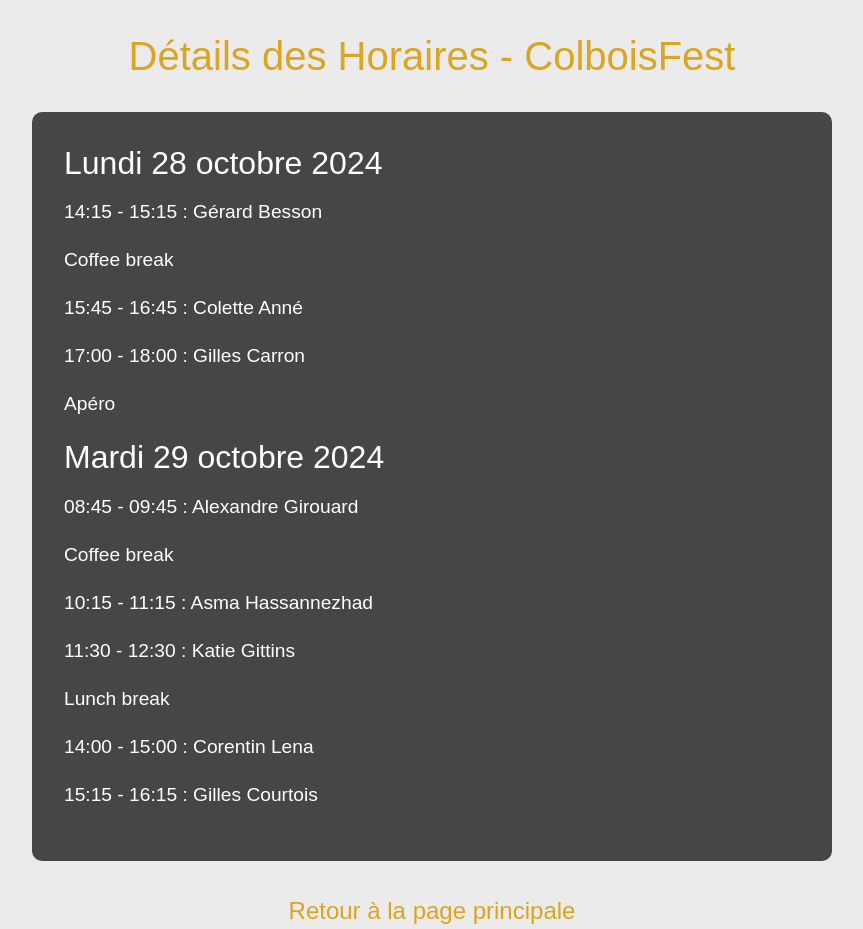
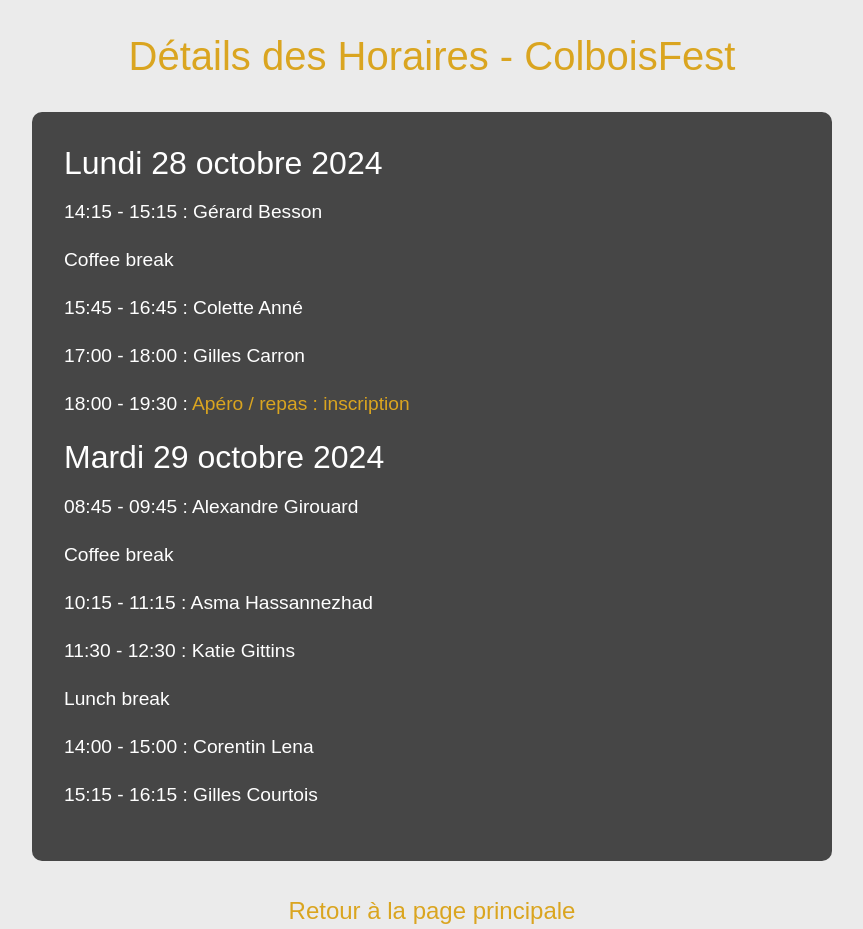
Before and after one commit to Tchatchu5/conference-page, a plain HTML site: page horaires.html in a window 1280 px wide. Shown: the whole page, without its empty margins (208-1071 px from the left). Drawn offline with nearby package versions, Linux system fonts and the light colour scheme.

Commit message:
Inscriptions repas

```diff
--- a/horaires.html
+++ b/horaires.html
@@ -71,7 +71,7 @@
             <li>Coffee break</li>
             <li>15:45 - 16:45 : Colette Anné</li>
             <li>17:00 - 18:00 : Gilles Carron</li>
-            <li>Apéro</li>
+            <li>18:00 - 19:30 : <a href="https://forms.gle/uAcbLT4yexXTuYMGA" target="_blank" style="color: goldenrod; text-decoration: none;">Apéro / repas : inscription</a></li>
         </ul>
 
         <h2>Mardi 29 octobre 2024</h2>
```
